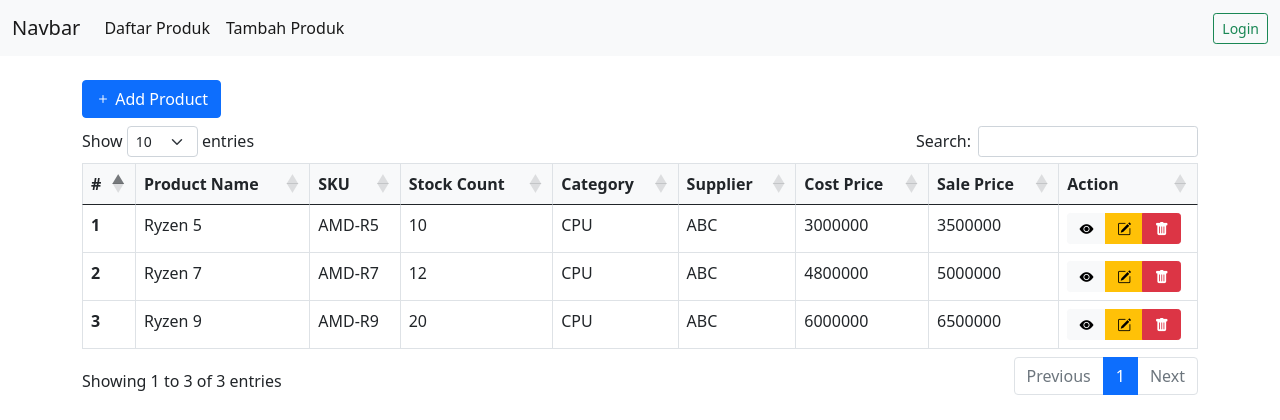
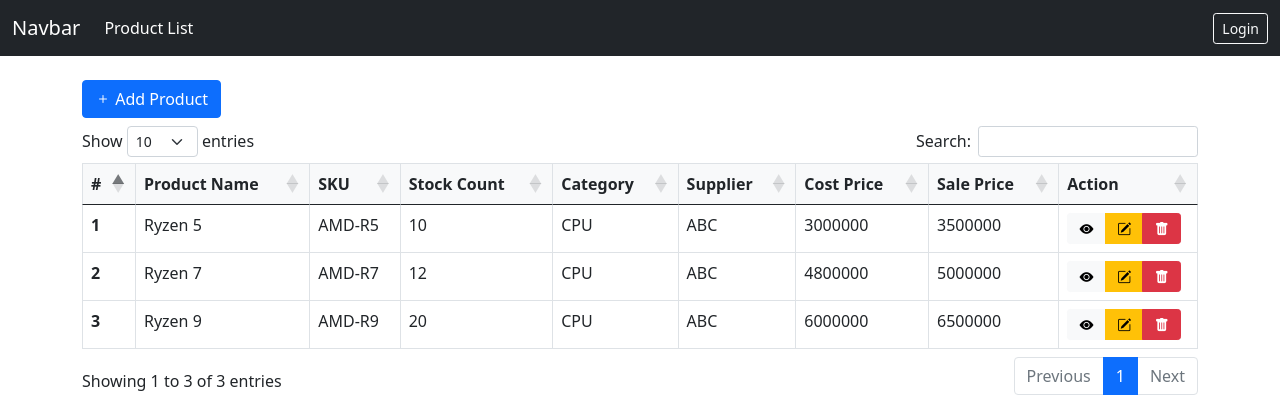
Before and after one commit to Anandafarhan/Latihan, a PHP site: page / in a window 1280 px wide. Shown: the top 420 px of the page. Run offline with PHP 8.4, Linux system fonts and the light colour scheme; data comes from the database, SQL or seed files in the repository; some libraries are stand-ins or nearby versions.

Commit message:
Nav minor changes

```diff
--- a/template-Header.php
+++ b/template-Header.php
@@ -8,11 +8,13 @@
     <link href="https://cdn.jsdelivr.net/npm/bootstrap@5.0.2/dist/css/bootstrap.min.css" rel="stylesheet" integrity="sha384-EVSTQN3/azprG1Anm3QDgpJLIm9Nao0Yz1ztcQTwFspd3yD65VohhpuuCOmLASjC" crossorigin="anonymous">
     <link href="https://cdn.jsdelivr.net/npm/bootstrap-icons@1.5.0/font/bootstrap-icons.css" rel="stylesheet">
     <link href="https://cdn.datatables.net/1.10.25/css/dataTables.bootstrap5.min.css" rel="stylesheet">
+    <link href="https://cdnjs.cloudflare.com/ajax/libs/twitter-bootstrap/5.0.1/css/bootstrap.min.css" rel="stylesheet">
+
     <title>Do do do</title>
 </head>
 
 <body>
-    <nav class="navbar navbar-expand-lg navbar-light bg-light">
+    <nav class="navbar navbar-expand-lg navbar navbar-dark bg-dark">
         <div class="container-fluid">
             <a class="navbar-brand" href="/">Navbar</a>
             <button class="navbar-toggler" type="button" data-bs-toggle="collapse" data-bs-target="#navbarNav" aria-controls="navbarNav" aria-expanded="false" aria-label="Toggle navigation">
@@ -21,16 +23,13 @@
             <div class="collapse navbar-collapse" id="navbarNav">
                 <ul class="navbar-nav">
                     <li class="nav-item">
-                        <a class="nav-link active" aria-current="page" href="/">Daftar Produk</a>
-                    </li>
-                    <li class="nav-item">
-                        <a class="nav-link active" aria-current="page" href="AddProduct.php">Tambah Produk</a>
+                        <a class="nav-link active" aria-current="page" href="/">Product List</a>
                     </li>
                 </ul>
                 <ul class="navbar-nav ms-auto">
                     <li>
                         <form class="d-flex">
-                            <button class="btn btn-outline-success btn-sm" type="button">Login</button>
+                            <button class="btn btn-outline-light btn-sm" type="button">Login</button>
                         </form>
                     </li>
                 </ul>
```
